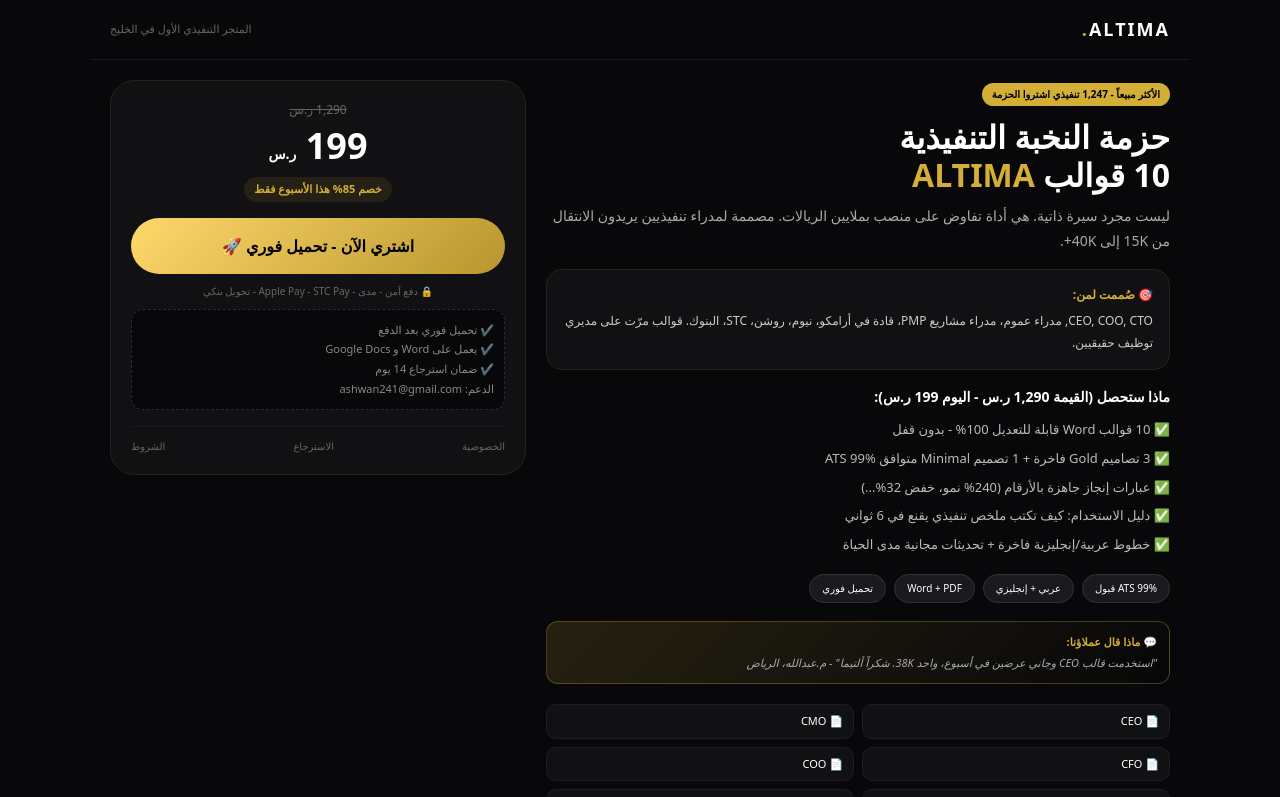
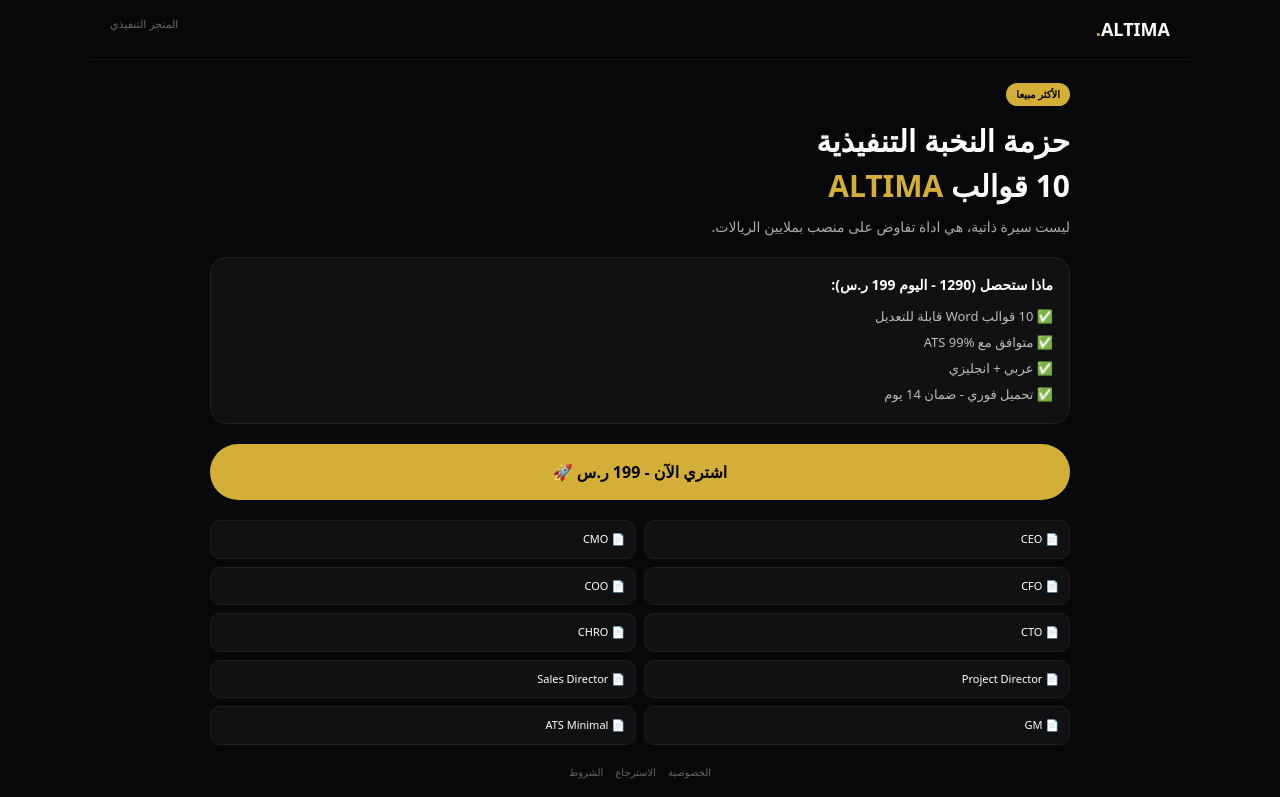
Before and after one commit to altima261/altima-store, a Next.js app: page / in a window 1280 px wide. Shown: the top 797 px of the page. Built offline with nearby package versions, Linux system fonts and the light colour scheme.

Commit message:
Refactor page layout and content presentation
Removed client directive and Link import. Updated header and main content styles. Simplified the layout and improved text presentation.

```diff
--- a/app/page.tsx
+++ b/app/page.tsx
@@ -1,81 +1,43 @@
-
-'use client'
-import Link from 'next/link'
 
 export default function Page(){
  return(
  <div dir="rtl" style={{minHeight:'100vh',background:'#08080A',color:'#fff',fontFamily:'system-ui'}}>
-  {/* HEADER */}
-  <header style={{padding:'16px 20px',borderBottom:'1px solid #1a1a1e',display:'flex',justifyContent:'space-between',alignItems:'center',maxWidth:1100,margin:'0 auto'}}>
-   <div style={{fontWeight:900,fontSize:18,letterSpacing:2}}>ALTIMA<span style={{color:'#D4AF37'}}>.</span></div>
-   <div style={{fontSize:11,color:'#666'}}>المتجر التنفيذي الأول في الخليج</div>
+  <header style={{padding:'16px 20px',borderBottom:'1px solid #1a1a1e',display:'flex',justifyContent:'space-between',maxWidth:1100,margin:'0 auto'}}>
+   <div style={{fontWeight:900,fontSize:18}}>ALTIMA<span style={{color:'#D4AF37'}}>.</span></div>
+   <div style={{fontSize:11,color:'#666'}}>المتجر التنفيذي</div>
   </header>
+  <main style={{maxWidth:900,margin:'0 auto',padding:20}}>
+   <div style={{background:'#D4AF37',color:'#000',display:'inline-block',padding:'4px 10px',borderRadius:999,fontSize:10,fontWeight:900}}>الأكثر مبيعا</div>
+   <h1 style={{fontSize:30,fontWeight:900,marginTop:12}}>حزمة النخبة التنفيذية<br/>10 قوالب <span style={{color:'#D4AF37'}}>ALTIMA</span></h1>
+   <p style={{color:'#aaa',fontSize:14,marginTop:8}}>ليست سيرة ذاتية، هي اداة تفاوض على منصب بملايين الريالات.</p>
 
-  <main style={{maxWidth:1100,margin:'0 auto',padding:'20px',display:'grid',gridTemplateColumns:'1.2fr 0.8fr',gap:20}}>
-   {/* LEFT - DESCRIPTION */}
-   <div>
-    <div style={{background:'#D4AF37',color:'#000',display:'inline-block',padding:'4px 10px',borderRadius:999,fontSize:10,fontWeight:900}}>الأكثر مبيعاً - 1,247 تنفيذي اشتروا الحزمة</div>
-    <h1 style={{fontSize:32,fontWeight:900,lineHeight:1.2,marginTop:12}}>حزمة النخبة التنفيذية<br/>10 قوالب <span style={{color:'#D4AF37'}}>ALTIMA</span></h1>
-    <p style={{color:'#aaa',fontSize:14,marginTop:8,lineHeight:1.8}}>ليست مجرد سيرة ذاتية. هي أداة تفاوض على منصب بملايين الريالات. مصممة لمدراء تنفيذيين يريدون الانتقال من 15K إلى 40K+.</p>
-
-    <div style={{background:'#111114',border:'1px solid #222',borderRadius:16,padding:16,margin:'16px 0'}}>
-     <p style={{fontWeight:800,color:'#D4AF37',fontSize:12}}>🎯 صُممت لمن:</p>
-     <p style={{fontSize:12,color:'#ccc',marginTop:6,lineHeight:1.8}}>CEO, COO, CTO, مدراء عموم، مدراء مشاريع PMP، قادة في أرامكو، نيوم، روشن، STC، البنوك. قوالب مرّت على مديري توظيف حقيقيين.</p>
-    </div>
-
-    <p style={{fontWeight:800,fontSize:14}}>ماذا ستحصل (القيمة 1,290 ر.س - اليوم 199 ر.س):</p>
-    <ul style={{fontSize:13,color:'#bbb',listStyle:'none',padding:0,marginTop:8,lineHeight:2.2}}>
-     <li>✅ 10 قوالب Word قابلة للتعديل 100% - بدون قفل</li>
-     <li>✅ 3 تصاميم Gold فاخرة + 1 تصميم Minimal متوافق ATS 99%</li>
-     <li>✅ عبارات إنجاز جاهزة بالأرقام (240% نمو، خفض 32%...)</li>
-     <li>✅ دليل الاستخدام: كيف تكتب ملخص تنفيذي يقنع في 6 ثواني</li>
-     <li>✅ خطوط عربية/إنجليزية فاخرة + تحديثات مجانية مدى الحياة</li>
-    </ul>
-
-    <div style={{display:'flex',gap:8,marginTop:16,flexWrap:'wrap'}}>
-     <span style={{background:'#1a1a1e',border:'1px solid #333',borderRadius:999,padding:'6px 12px',fontSize:10}}>ATS 99% قبول</span>
-     <span style={{background:'#1a1a1e',border:'1px solid #333',borderRadius:999,padding:'6px 12px',fontSize:10}}>عربي + إنجليزي</span>
-     <span style={{background:'#1a1a1e',border:'1px solid #333',borderRadius:999,padding:'6px 12px',fontSize:10}}>Word + PDF</span>
-     <span style={{background:'#1a1a1e',border:'1px solid #333',borderRadius:999,padding:'6px 12px',fontSize:10}}>تحميل فوري</span>
-    </div>
-
-    <div style={{marginTop:18,background:'linear-gradient(135deg,rgba(212,175,55,0.15),transparent)',border:'1px solid rgba(212,175,55,0.3)',borderRadius:12,padding:12}}>
-     <p style={{fontSize:11,color:'#D4AF37',fontWeight:800}}>💬 ماذا قال عملاؤنا:</p>
-     <p style={{fontSize:11,color:'#aaa',fontStyle:'italic',marginTop:4}}>"استخدمت قالب CEO وجاني عرضين في أسبوع، واحد 38K. شكراً ألتيما" - م.عبدالله، الرياض</p>
-    </div>
-
-    <div style={{marginTop:20,display:'grid',gridTemplateColumns:'1fr 1fr',gap:8}}>
-     {['CEO','CMO','CFO','COO','CTO','CHRO','Project Director','Sales Director','GM','ATS Minimal'].map(t=>(
-      <div key={t} style={{background:'#111114',border:'1px solid #1e1e22',borderRadius:10,padding:'8px 10px',fontSize:11}}>📄 {t}</div>
-     ))}
-    </div>
+   <div style={{marginTop:20,background:'#111114',border:'1px solid #222',borderRadius:16,padding:16}}>
+    <p style={{fontSize:14,fontWeight:800}}>ماذا ستحصل (1290 - اليوم 199 ر.س):</p>
+    <p style={{fontSize:13,color:'#bbb',marginTop:8,lineHeight:2}}>✅ 10 قوالب Word قابلة للتعديل<br/>✅ متوافق مع ATS 99%<br/>✅ عربي + انجليزي<br/>✅ تحميل فوري - ضمان 14 يوم</p>
    </div>
 
-   {/* RIGHT - CHECKOUT CARD */}
-   <div style={{background:'#111114',border:'1px solid #222',borderRadius:24,padding:20,height:'fit-content',position:'sticky',top:20}}>
-    <div style={{textAlign:'center'}}>
-     <p style={{color:'#666',fontSize:12,textDecoration:'line-through'}}>1,290 ر.س</p>
-     <p style={{fontSize:36,fontWeight:900}}>199 <span style={{fontSize:14}}>ر.س</span></p>
-     <p style={{color:'#D4AF37',fontSize:11,fontWeight:800,background:'rgba(212,175,55,0.1)',display:'inline-block',padding:'4px 10px',borderRadius:999,marginTop:4}}>خصم 85% هذا الأسبوع فقط</p>
-    </div>
+   <a href="/checkout" style={{display:'block',textAlign:'center',background:'#D4AF37',color:'#000',padding:'16px',borderRadius:999,fontWeight:900,textDecoration:'none',fontSize:16,marginTop:20}}>اشتري الآن - 199 ر.س 🚀</a>
 
-    <div style={{marginTop:16,display:'flex',flexDirection:'column',gap:10}}>
-     <Link href="/checkout" style={{display:'block',textAlign:'center',background:'linear-gradient(135deg,#FFD86B,#B8962E)',color:'#000',padding:'16px',borderRadius:999,fontWeight:900,textDecoration:'none',fontSize:16}}>اشتري الآن - تحميل فوري 🚀</Link>
-     <div style={{textAlign:'center',fontSize:10,color:'#666'}}>🔒 دفع آمن - مدى - Apple Pay - STC Pay - تحويل بنكي</div>
-     <div style={{background:'#08080A',borderRadius:12,padding:10,border:'1px dashed #2a2a30',fontSize:11,color:'#888',lineHeight:1.8}}>
-      ✔️ تحميل فوري بعد الدفع<br/>✔️ يعمل على Word و Google Docs<br/>✔️ ضمان استرجاع 14 يوم<br/>الدعم: ashwan241@gmail.com
-     </div>
-    </div>
+   <div style={{marginTop:20,display:'grid',gridTemplateColumns:'1fr 1fr',gap:8}}>
+    <div style={{background:'#111114',border:'1px solid #1e1e22',borderRadius:10,padding:10,fontSize:11}}>📄 CEO</div>
+    <div style={{background:'#111114',border:'1px solid #1e1e22',borderRadius:10,padding:10,fontSize:11}}>📄 CMO</div>
+    <div style={{background:'#111114',border:'1px solid #1e1e22',borderRadius:10,padding:10,fontSize:11}}>📄 CFO</div>
+    <div style={{background:'#111114',border:'1px solid #1e1e22',borderRadius:10,padding:10,fontSize:11}}>📄 COO</div>
+    <div style={{background:'#111114',border:'1px solid #1e1e22',borderRadius:10,padding:10,fontSize:11}}>📄 CTO</div>
+    <div style={{background:'#111114',border:'1px solid #1e1e22',borderRadius:10,padding:10,fontSize:11}}>📄 CHRO</div>
+    <div style={{background:'#111114',border:'1px solid #1e1e22',borderRadius:10,padding:10,fontSize:11}}>📄 Project Director</div>
+    <div style={{background:'#111114',border:'1px solid #1e1e22',borderRadius:10,padding:10,fontSize:11}}>📄 Sales Director</div>
+    <div style={{background:'#111114',border:'1px solid #1e1e22',borderRadius:10,padding:10,fontSize:11}}>📄 GM</div>
+    <div style={{background:'#111114',border:'1px solid #1e1e22',borderRadius:10,padding:10,fontSize:11}}>📄 ATS Minimal</div>
+   </div>
 
-    <div style={{marginTop:16,borderTop:'1px solid #1a1a1e',paddingTop:12,display:'flex',justifyContent:'space-between',fontSize:10,color:'#555'}}>
-     <Link href="/privacy-policy" style={{color:'#666',textDecoration:'none'}}>الخصوصية</Link>
-     <Link href="/return-policy" style={{color:'#666',textDecoration:'none'}}>الاسترجاع</Link>
-     <Link href="/terms" style={{color:'#666',textDecoration:'none'}}>الشروط</Link>
-    </div>
+   <div style={{marginTop:20,fontSize:10,color:'#555',display:'flex',gap:12,justifyContent:'center'}}>
+    <a href="/privacy-policy" style={{color:'#666'}}>الخصوصية</a>
+    <a href="/return-policy" style={{color:'#666'}}>الاسترجاع</a>
+    <a href="/terms" style={{color:'#666'}}>الشروط</a>
    </div>
   </main>
-
-  <footer style={{textAlign:'center',padding:20,fontSize:10,color:'#333',marginTop:20}}>© 2026 ALTIMA Executive Store - ashwan241@gmail.com - 0502836333</footer>
+  <footer style={{textAlign:'center',padding:20,fontSize:10,color:'#333'}}>© 2026 ALTIMA - ashwan241@gmail.com - 0502836333</footer>
  </div>
  )
 }
```
